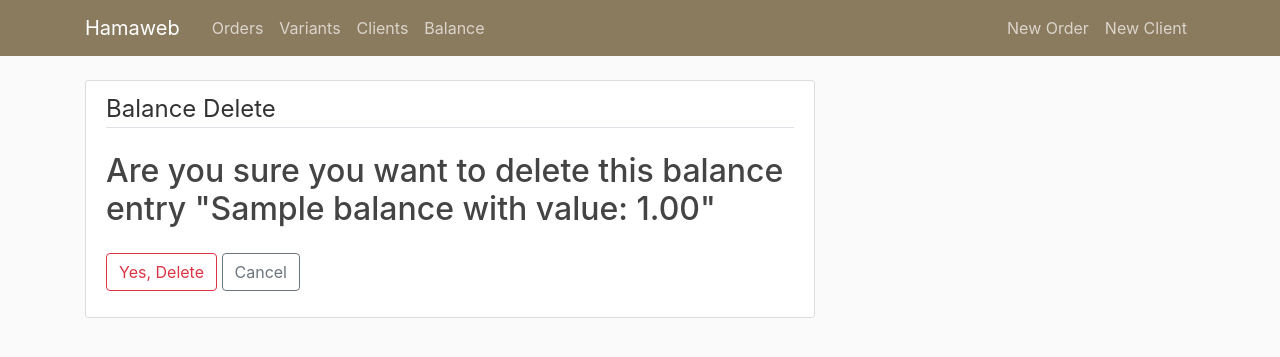
After one commit to Frogkiller/Hamaweb, a Django app: page /balance/delete/1 in a window 1280 px wide. The commit adds this page. Shown: the top 357 px of the page. Run offline with Django 3.2, Linux system fonts and the light colour scheme; tables that the repository leaves empty hold one stand-in row (values such as "Sample post"); parts of the project's set-up code (start-up, migrations or seed data) failed here and were passed over; some libraries are stand-ins or nearby versions.

Commit message:
sumaric balance is calculated, balance now can be deleted, added complete order to balance, orders that are incompleted are marked red, removed expence type form balance model

```diff
--- a/orders/models.py
+++ b/orders/models.py
@@ -50,6 +50,11 @@ class Order(models.Model):
     def get_absolute_url(self):
         return reverse("orders-detail", kwargs={"pk": self.pk})
 
+    def check_complete(self):
+        return True if self.complete_date is None else False
+
+    complete = property(check_complete)
+
 
 class Elements(models.Model):
     order = models.ForeignKey(Order, on_delete=models.CASCADE)
@@ -61,4 +66,3 @@ class Balance(models.Model):
     title = models.CharField(max_length=100)
     value = models.DecimalField(max_digits=5, decimal_places=2, default=0)
     date = models.DateTimeField(default=timezone.now)
-    expense = models.BooleanField()
--- /dev/null
+++ b/orders/templates/orders/balance_confirm_delete.html
@@ -0,0 +1,16 @@
+{% extends 'orders/base.html' %}
+{% block content %}
+    <div class="content-section">
+        <form method="POST">
+            {% csrf_token %}
+            <fieldset class="form-group">
+                <legend class="border-bottom mb-4">Balance Delete</legend>
+                <h2>Are you sure you want to delete this balance entry "{{ object.title }} with value: {{ object.value }}"</h2>
+            </fieldset>
+            <div class="form-group">
+                <button class="btn btn-outline-danger" type="submit">Yes, Delete</button>
+                <a class="btn btn-outline-secondary" href="{% url 'balance-list' %}">Cancel</a>
+            </div>
+        </form>
+    </div>
+{% endblock content %}
--- a/orders/urls.py
+++ b/orders/urls.py
@@ -15,6 +15,7 @@ from .views import (
     NewOrderFormView,
     orders_complete,
     BalanceListView,
+    BalanceDeleteView,
 )
 
 urlpatterns = [
@@ -34,4 +35,5 @@ urlpatterns = [
     path('clients/update/<int:pk>', ClientsUpdateView.as_view(), name='clients-update'),
     path('clients/<int:pk>', ClientsDeleteView.as_view(), name='clients-delete'),
     path('balance/', BalanceListView.as_view(), name='balance-list'),
+    path('balance/delete/<int:pk>', BalanceDeleteView.as_view(), name='balance-delete'),
 ]
--- a/orders/views.py
+++ b/orders/views.py
@@ -113,6 +113,8 @@ def orders_complete(request, pk):
     obj = get_object_or_404(Order, pk=pk)
     obj.complete_date = timezone.now()
     obj.save()
+    val = (obj.sumaric_price - 10 if obj.postal else obj.sumaric_price)
+    bal = Balance.objects.create(title=obj.title, value=val)
     messages.success(request, f'This order has been completed')
     return redirect('orders-detail', pk=pk)
 
@@ -170,15 +172,19 @@ class BalanceListView(ListView):
     def get_context_data(self, **kwargs):
         context = super().get_context_data(**kwargs)
         context['form'] = BalanceCreateForm()
-        context['sum'] = 0 #TODO: provide real value
+        context['sum'] = sum([x.value for x in Balance.objects.all()])
         return context
 
     def post(self, request, *args, **kwargs):
         form = BalanceCreateForm(self.request.POST or None)
         if form.is_valid():
             obj = form.save(commit=False)
-            obj.value = Decimal(form['count'].value()) * Decimal(form['price'].value())
+            obj.value = 0-Decimal(form['count'].value()) * Decimal(form['price'].value())
             obj.expense = True
             obj.save()
             return redirect('balance-list')
         return self.get(request, *args, **kwargs)
+
+class BalanceDeleteView(DeleteView):
+    model = Balance
+    success_url = '/balance'
```
Also changed, not shown: orders/templates/orders/balance_list.html (+6 -3 lines), orders/templates/orders/home.html (+7 -1 lines).
